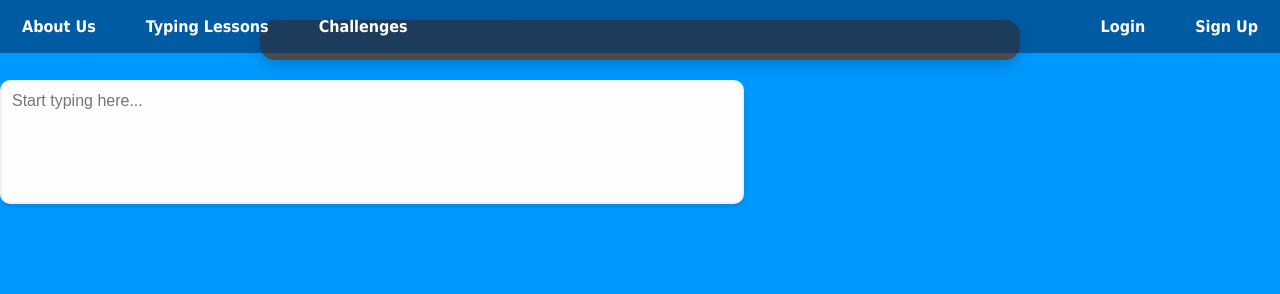
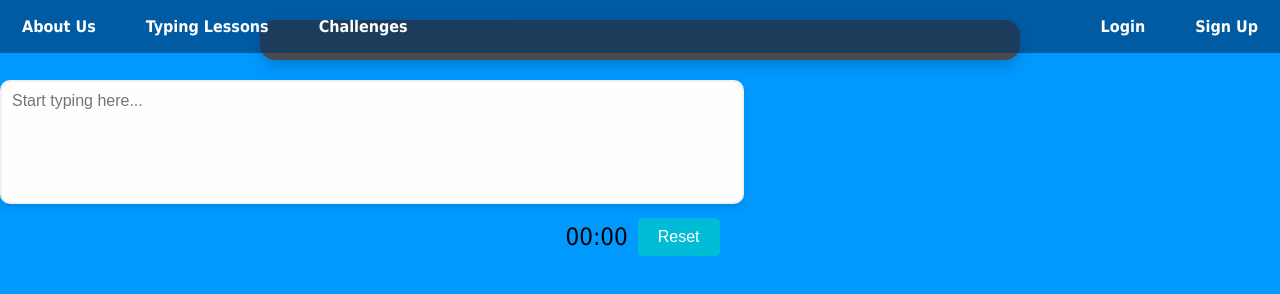
Before and after one commit to Abolfazl-Kh/typing-speed-test, a plain HTML site: page index.html in a window 1280 px wide. Drawn offline with Linux system fonts and the light colour scheme.

Commit message:
feat: Add timer structure and reset button with styles
Created the structure for the timer and reset button within a flex container for alignment.
Added a timer section with a placeholder for the time display.
Created a reset button styled with background color, border-radius, and hover effect.
Used flexbox layout in the #timer-row for center alignment of the timer and reset button.
Styled the timer and reset button to ensure visual consistency with the rest of the interface.

```diff
--- a/index.html
+++ b/index.html
@@ -33,6 +33,12 @@
             <p id="random-text"></p>
             <textarea id="typing-box" placeholder="Start typing here..."></textarea>
         </div>
+        <div class="row" id="timer-row">
+            <div id="timer">
+                <span>00:00</span>
+            </div>
+            <button id="reset">Reset</button>
+        </div>
     </section>
     <script src="script/script.js"></script>
 </body>
--- a/styles/style.css
+++ b/styles/style.css
@@ -133,6 +133,33 @@ nav {
     box-shadow: 0 0 8px rgba(0, 188, 212, 0.6);
 }
 
+#timer-row {
+    display: flex;
+    align-items: center;
+    justify-content: center;
+    padding: 10px;
+}
+
+#timer {
+    margin-right: 5px;
+    font-size: 1.5rem;
+    padding: 5px;
+}
+
+#reset {
+    padding: 10px 20px;
+    font-size: 1rem;
+    background-color: #00bcd4;
+    color: white;
+    border: none;
+    border-radius: 5px;
+    cursor: pointer;
+}
+
+#reset:hover {
+    background-color: #0097a7;
+}
+
 /* Styles for desktop screens */
 @media screen and (min-width:720px) {
     #menu-icon {
```
